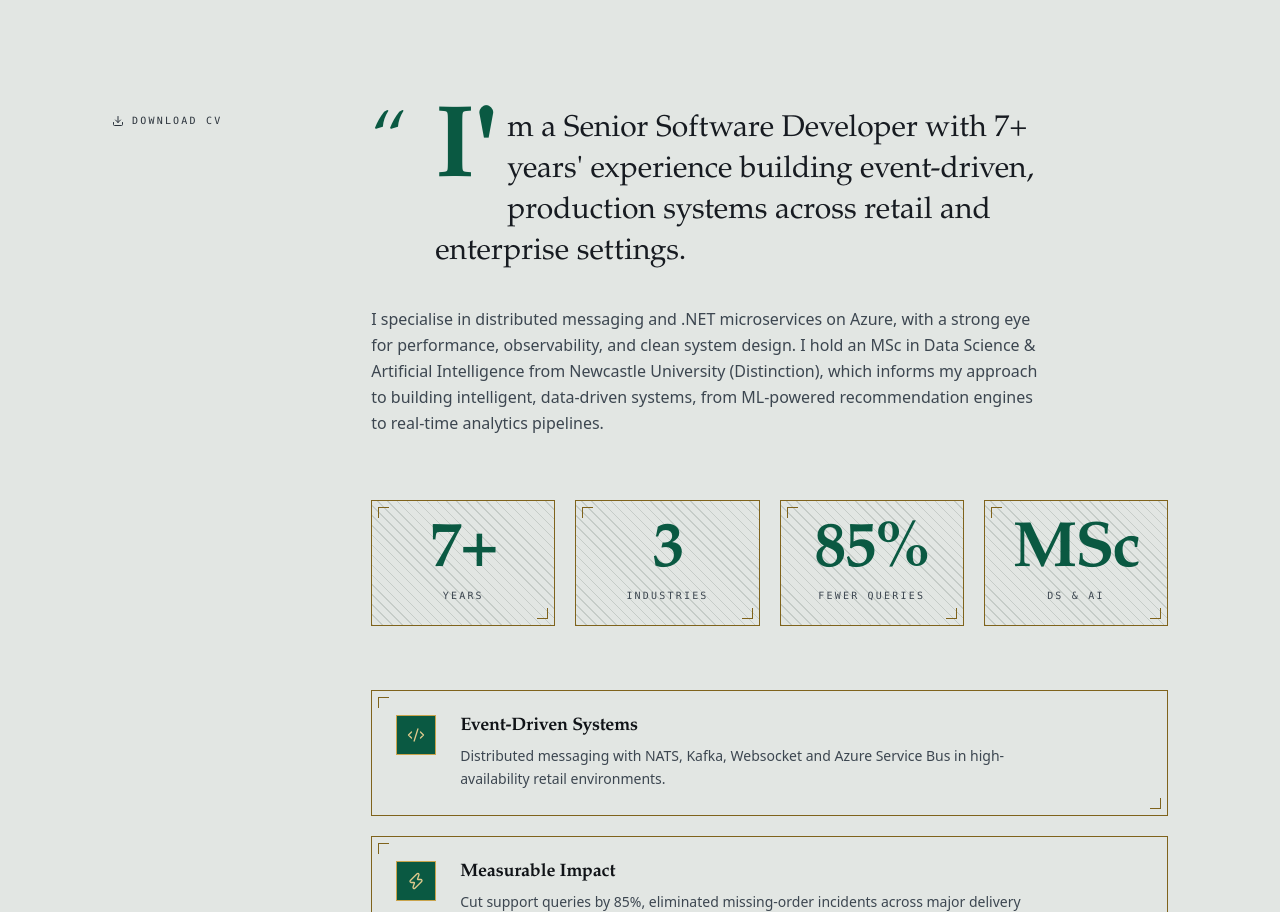
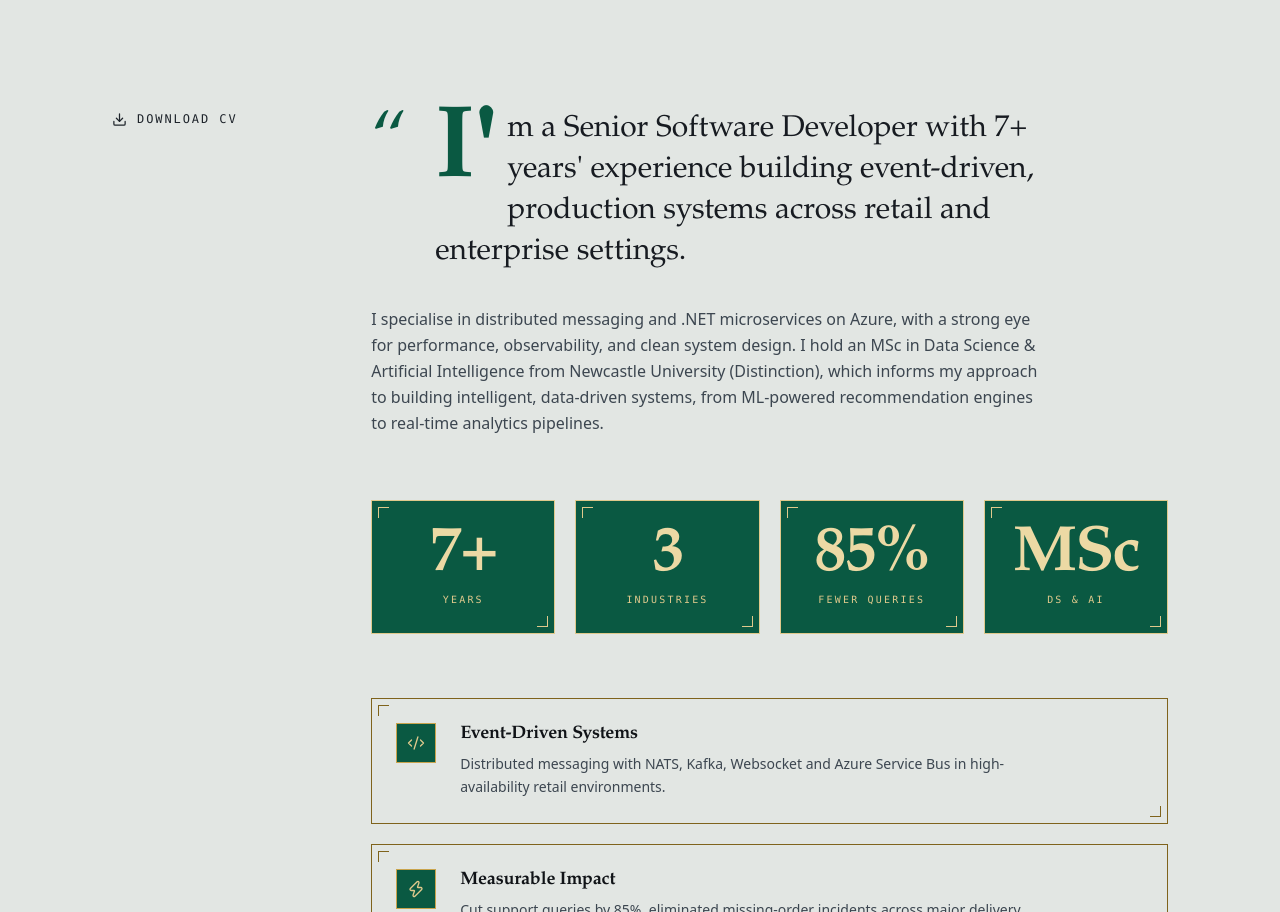
Before and after one commit to AuliaAmirullah15/react_portfolio, a Next.js app: page / in a window 1280 px wide. Shown: the part 1049-1961 px from the top of the page. Built offline with nearby package versions, Linux system fonts and the light colour scheme; no server answers.

Commit message:
Changed the about design

```diff
--- a/src/app/globals.css
+++ b/src/app/globals.css
@@ -90,6 +90,7 @@
      is 1.87:1 there — an outline in it is invisible — so 400 is for dark
      grounds only (7.89:1 on ink, 5.64:1 on burgundy). */
   --color-brass-700: #695115;
+  --color-brass-200: #ecd9a4;
   --color-brass-300: #dfc98c;
   --color-brass-400: #c9a44c;
   --color-brass-600: #7f631c;
@@ -291,15 +292,18 @@ body {
      a light ground. The brackets are drawn as eight background gradients on
      one pseudo-element, so a frame costs no extra DOM. */
   .deco-frame {
+    /* --b drives both the border and the corner brackets, so one element can
+       retint the whole device: e.g. the jade stat boxes set it to brass-300,
+       because brass-600 on jade measures 1.47:1 and vanishes. */
+    --b: var(--color-brass-600);
     position: relative;
-    border: 1px solid var(--color-brass-600);
+    border: 1px solid var(--b);
   }
   .deco-frame::before {
     content: "";
     position: absolute;
     inset: 6px;
     pointer-events: none;
-    --b: var(--color-brass-600);
     --l: 11px;
     /* Top-left and bottom-right only — a diagonal pair reads as a deliberate
        Deco mark; all four corners read as a box. */
@@ -309,12 +313,8 @@ body {
       linear-gradient(var(--b), var(--b)) 100% 100% / var(--l) 1px no-repeat,
       linear-gradient(var(--b), var(--b)) 100% 100% / 1px var(--l) no-repeat;
   }
-  .on-ink .deco-frame,
-  .on-ink .deco-frame::before {
+  .on-ink .deco-frame {
     --b: var(--color-brass-400);
-  }
-  .on-ink .deco-frame {
-    border-color: var(--color-brass-400);
   }
 
   /* Fine 45-degree hatching for a textured panel. Deliberately NOT the OS
--- a/src/components/sections/AboutSection.tsx
+++ b/src/components/sections/AboutSection.tsx
@@ -48,9 +48,9 @@ export default function AboutSection() {
           <a
             href="/cv/CV_Aulia_Zulkarneidi.pdf"
             download
-            className="t-label group inline-flex items-center gap-2 pb-1.5 text-ink-700 transition-colors hover:border-jade-600 hover:text-jade-700 focus-visible:outline-none focus-visible:ring-2 focus-visible:ring-jade-700 focus-visible:ring-offset-2"
+            className="t-label-lg group inline-flex items-center gap-2.5 pb-1.5 text-ink-800 transition-colors hover:border-jade-600 hover:text-jade-700 focus-visible:outline-none focus-visible:ring-2 focus-visible:ring-jade-700 focus-visible:ring-offset-2"
           >
-            <Download size={12} aria-hidden="true" />
+            <Download size={15} aria-hidden="true" />
             Download CV
           </a>
         </div>
@@ -90,10 +90,10 @@ export default function AboutSection() {
             {stats.map((stat) => (
               <div
                 key={stat.label}
-                className="deco-frame deco-texture px-5 py-6 text-center"
+                className="deco-frame bg-jade-700 px-5 py-7 text-center [--b:var(--color-brass-300)]"
               >
-                <dd className="t-figure text-jade-700">{stat.value}</dd>
-                <dt className="t-label mt-3 text-ink-600">{stat.label}</dt>
+                <dd className="t-figure text-brass-200">{stat.value}</dd>
+                <dt className="t-label mt-3 text-brass-300">{stat.label}</dt>
               </div>
             ))}
           </dl>
```
